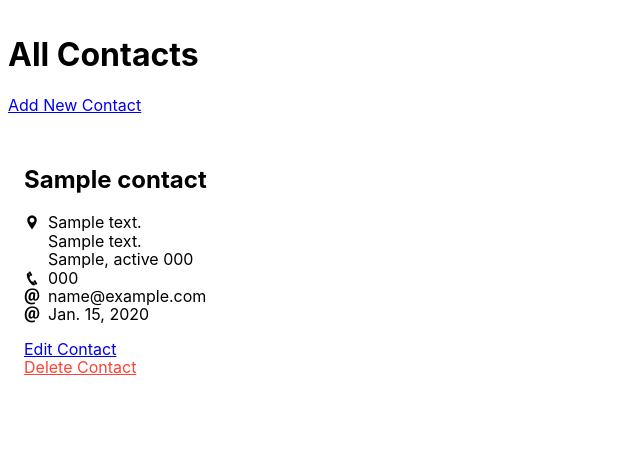
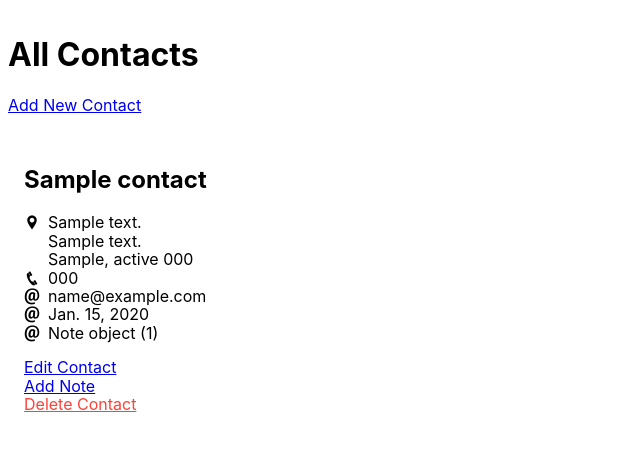
Before and after one commit to Momentum-Team-8/django-uptact-itsdeebarnett, a Django app: page / in a window 1280 px wide. Shown: the top 451 px of the page, without its empty margins (0-640 px from the left). Run offline with Django 3.2, Linux system fonts and the light colour scheme; tables that the repository leaves empty hold one stand-in row (values such as "Sample post").

Commit message:
note being a little wonky

```diff
--- a/contacts/admin.py
+++ b/contacts/admin.py
@@ -2,3 +2,4 @@
 from .models import Contact
 
 admin.site.register(Contact)
+admin.site.register
--- a/contacts/apps.py
+++ b/contacts/apps.py
@@ -3,3 +3,6 @@
 
 class ContactsConfig(AppConfig):
     name = 'contacts'
+
+class NoteConfig(AppConfig):
+    name = 'note'
--- a/contacts/models.py
+++ b/contacts/models.py
@@ -1,9 +1,20 @@
 from django.db import models
+from django.utils import timezone
 from django.core.validators import RegexValidator
+from django.db.models.deletion import CASCADE, SET_NULL
 from localflavor.us.models import USStateField, USZipCodeField
 
 
+
 class Contact(models.Model):
+    note = models.ForeignKey(
+        'Note',
+        on_delete=models.CASCADE,
+        blank=True,
+        null=True,
+
+    )
+
     phone_regex = RegexValidator(
         regex=r'^\+?\d{10}$',
         message="Phone number must be entered in the format: '+9999999999'.")
@@ -20,3 +31,7 @@
     state = USStateField(null=True, blank=True)
     zip_code = USZipCodeField(null=True, blank=True)
     birthday = models.DateField(null=True, blank=True)
+
+    class Note(models.Model):
+        note = models.TextField()
+        created_at = models.DateTimeField(default=timezone.now())
--- a/contacts/views.py
+++ b/contacts/views.py
@@ -1,3 +1,4 @@
+import contacts
 from django.shortcuts import render, redirect, get_object_or_404
 from .models import Contact
 from .forms import ContactForm
@@ -46,3 +47,12 @@
 
     return render(request, "contacts/delete_contact.html",
                   {"contact": contact})
+
+
+def show_contact(request, pk):
+    contact = get_object_or_404(Note, pk=pk)
+    form = NoteForm(date=request.POST)
+    if form.is_valid():
+        form.save()
+        return redirect(to='list_contacts')
+    return render(request, "contacts/show_contact.html", {"contact": contact, "pk": pk, "form": form})
--- a/templates/contacts/list_contacts.html
+++ b/templates/contacts/list_contacts.html
@@ -43,8 +43,16 @@
     </div>
     {% endif %}
 
+    {% if contact.note %}
+    <div class="flex">
+      <div class="pr2"><i class="icofont-ui-email"></i></div>
+      <div>{{ contact.note }}</div>
+    </div>
+    {% endif %}
+
     <p>
       <a href="{% url 'edit_contact' pk=contact.pk %}">Edit Contact</a><br>
+      <a href="{% url 'edit_contact' pk=contact.pk %}">Add Note</a><br>
       <a class="red" href="{% url 'delete_contact' pk=contact.pk %}">Delete Contact</a>
     </p>
   </div>
--- a/uptact/urls.py
+++ b/uptact/urls.py
@@ -25,6 +25,7 @@
     path('contacts/<int:pk>/edit/',
          contacts_views.edit_contact,
          name='edit_contact'),
+    path('contacts/<int:pk>/notes/new', contacts_views.show_contact, name='show_contact'),
     path('contacts/<int:pk>/delete/',
          contacts_views.delete_contact,
          name='delete_contact'),
```
Also changed, not shown: contacts/forms.py (+10 -2 lines), contacts/migrations/0003_auto_20210617_2128.py (added), contacts/migrations/0004_alter_note_created_at.py (added), contacts/migrations/0005_alter_note_created_at.py (added).
